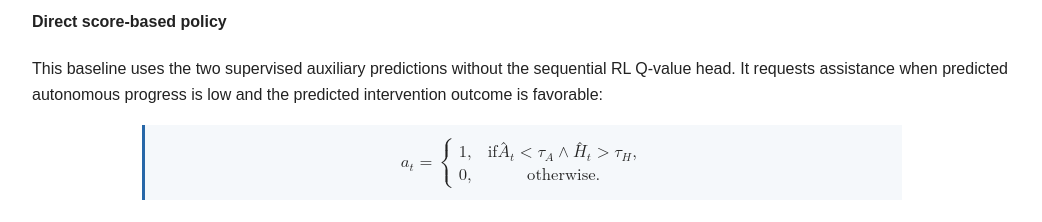
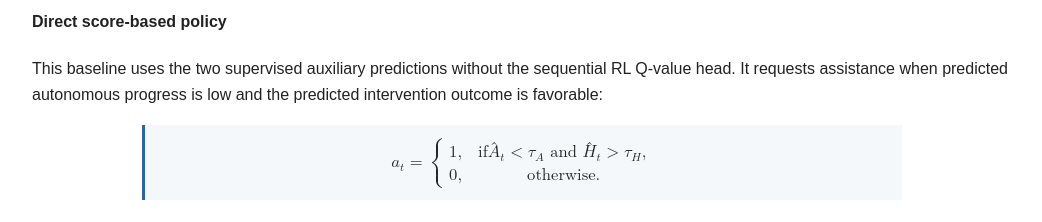
Before and after one commit to yanranjiang/Learning-When-a-Robot-Should-Ask-for-Help, a plain HTML site: page index.html in a window 1280 px wide. Shown: the part 3560-3782 px from the top of the page, without its empty margins (118-1160 px from the left). Drawn offline with Linux system fonts and the light colour scheme.

Commit message:
Use text conjunction in policy equation

```diff
--- a/index.html
+++ b/index.html
@@ -18,7 +18,7 @@
 <h3>Expertise-Conditioned Intervention Model</h3><p>Intervention data from 27 prior-study participants were divided into novice- and expert-derived groups; intermediate operators were assigned using their prior task performance rather than discarded. A separate gradient-boosted multi-output regressor was trained for each group using 100 estimators, learning rate 0.05, maximum depth 3, and squared-error loss. Each rollout samples a waypoint-distance parameter from the corresponding empirical group distribution and retains it throughout the rollout, providing a limited persistent behavioral characteristic. These rollouts are controlled stochastic instances—not additional independent human participants or a model of the full diversity of human behavior.</p>
 <h3>Baseline Policies</h3><p>The three baselines represent rule-based, supervised prediction-based, and contextual decision-making alternatives. They are evaluated with the same maps, simulated-user conditions, action space, and intervention protocol as the proposed policy.</p>
 <h4>Threshold-based alert policy</h4><p>This policy monitors robot motion and exploration coverage. A stuck alert is issued when displacement remains below 0.04 m for more than 12 s. An inefficiency alert is issued when explored area does not increase during a 10 s window, corresponding to an average exploration rate of 0 m²/s over that window. The thresholds were selected by grid search on validation episodes disjoint from the evaluation maps. Every alert uses the same generic request for waypoint assistance.</p>
-<h4>Direct score-based policy</h4><p>This baseline uses the two supervised auxiliary predictions without the sequential RL Q-value head. It requests assistance when predicted autonomous progress is low and the predicted intervention outcome is favorable:</p><div class="equation"><math display="block" aria-label="a sub t equals one if predicted autonomy is below tau A and predicted intervention outcome is above tau H; zero otherwise"><mrow><msub><mi>a</mi><mi>t</mi></msub><mo>=</mo><mrow><mo>{</mo><mtable columnalign="left left" rowspacing="0.55em"><mtr><mtd><mn>1</mn><mo>,</mo></mtd><mtd><mtext>if </mtext><msub><mover accent="true"><mi>A</mi><mo>ˆ</mo></mover><mi>t</mi></msub><mo>&lt;</mo><msub><mi>τ</mi><mi>A</mi></msub><mo>∧</mo><msub><mover accent="true"><mi>H</mi><mo>ˆ</mo></mover><mi>t</mi></msub><mo>&gt;</mo><msub><mi>τ</mi><mi>H</mi></msub><mo>,</mo></mtd></mtr><mtr><mtd><mn>0</mn><mo>,</mo></mtd><mtd><mtext>otherwise.</mtext></mtd></mtr></mtable></mrow></mrow></math></div><p>Held-out validation selected τ<sub>A</sub> = τ<sub>H</sub> = 0.2. The comparison tests whether the auxiliary predictions and a fixed rule are sufficient, or whether optimizing sequential return provides additional benefit.</p>
+<h4>Direct score-based policy</h4><p>This baseline uses the two supervised auxiliary predictions without the sequential RL Q-value head. It requests assistance when predicted autonomous progress is low and the predicted intervention outcome is favorable:</p><div class="equation"><math display="block" aria-label="a sub t equals one if predicted autonomy is below tau A and predicted intervention outcome is above tau H; zero otherwise"><mrow><msub><mi>a</mi><mi>t</mi></msub><mo>=</mo><mrow><mo>{</mo><mtable columnalign="left left" rowspacing="0.55em"><mtr><mtd><mn>1</mn><mo>,</mo></mtd><mtd><mtext>if </mtext><msub><mover accent="true"><mi>A</mi><mo>ˆ</mo></mover><mi>t</mi></msub><mo>&lt;</mo><msub><mi>τ</mi><mi>A</mi></msub><mtext>&nbsp;and&nbsp;</mtext><msub><mover accent="true"><mi>H</mi><mo>ˆ</mo></mover><mi>t</mi></msub><mo>&gt;</mo><msub><mi>τ</mi><mi>H</mi></msub><mo>,</mo></mtd></mtr><mtr><mtd><mn>0</mn><mo>,</mo></mtd><mtd><mtext>otherwise.</mtext></mtd></mtr></mtable></mrow></mrow></math></div><p>Held-out validation selected τ<sub>A</sub> = τ<sub>H</sub> = 0.2. The comparison tests whether the auxiliary predictions and a fixed rule are sufficient, or whether optimizing sequential return provides additional benefit.</p>
 <h4>LinUCB contextual-bandit policy</h4><p>LinUCB is trained from the same offline episodes, logged actions, and action-associated reward as the proposed policy. Its context <em>x</em><sub>t</sub> contains observable scalar robot, environment, and interaction information: velocity, pose change, exploration progress and rate, time since the previous alert, interaction variables, and recent temporal statistics. Future intervention outcomes and other privileged information are excluded.</p><p>For each action <em>a</em> ∈ {0,1}, LinUCB fits a regularized linear immediate-reward model r̂<sub>t</sub>(<em>a</em>) = θ<sub>a</sub><sup>T</sup><em>x</em><sub>t</sub>. During evaluation it selects the action maximizing</p><p class="equation"><em>U</em><sub>t</sub>(<em>a</em>) = θ<sub>a</sub><sup>T</sup><em>x</em><sub>t</sub> + α √(<em>x</em><sub>t</sub><sup>T</sup><em>A</em><sub>a</sub><sup>−1</sup><em>x</em><sub>t</sub>).</p><p>The validation search used α ∈ {0.1, 0.25, 0.5, 1.0, 2.0} and ridge coefficient λ ∈ {0.01, 0.1, 1.0, 10.0}; selected values were α = 0.5 and λ = 1.0. Parameters remain fixed during closed-loop evaluation, with no online updates. When LinUCB selects the alert action, the same expertise-conditioned simulated-user model supplies a waypoint.</p>
 <figure class="full-figure"><img src="assets/threshold-baseline.png" alt="Threshold alert baseline"><figcaption><strong>Threshold baseline.</strong> Position and coverage monitors identify stuck and inefficient states.</figcaption></figure>
 </section>
```
